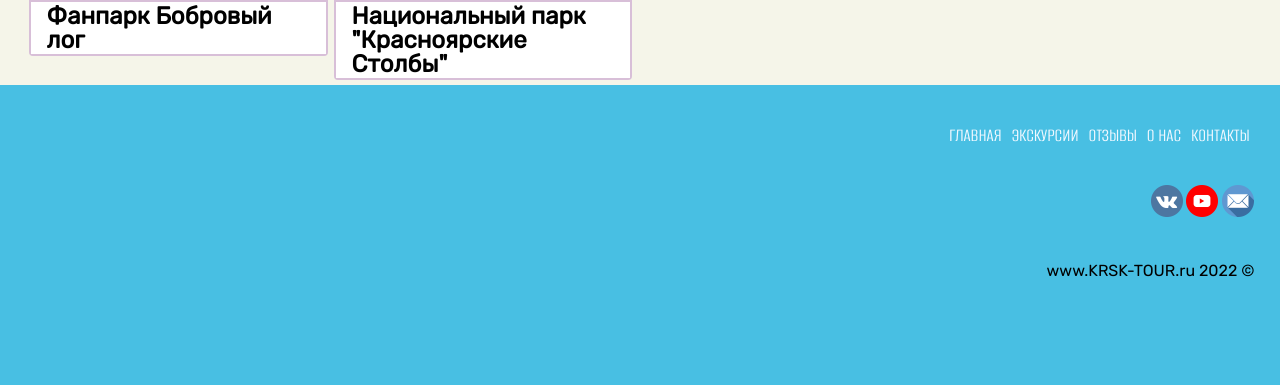
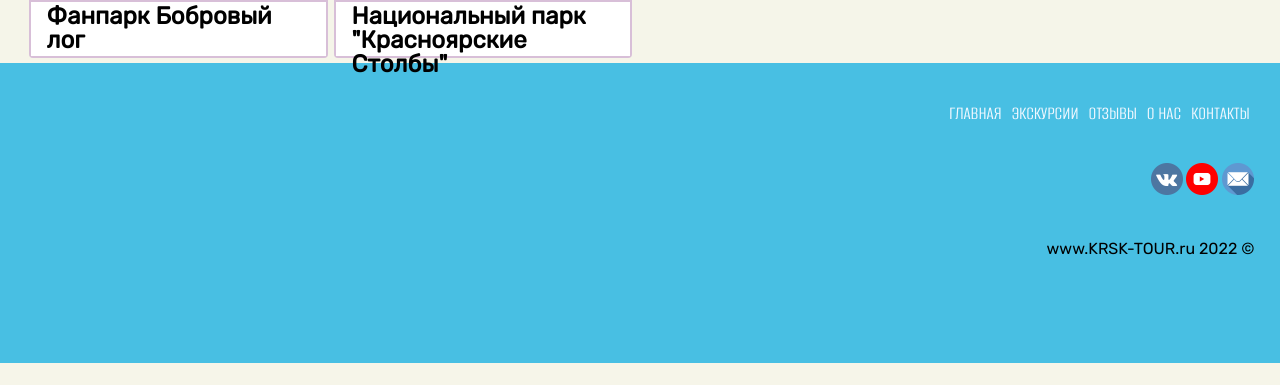
Before and after one commit to Dmitry-usn/sc2, a PHP site: page /places in a window 1280 px wide. Shown: the part 991-1376 px from the top of the page. After the commit the page ends 1354 px from the top, so only its background shows below. Run offline with PHP 8.4, Linux system fonts and the light colour scheme; data comes from the database, SQL or seed files in the repository; data that the repository does not hold is empty; style sheets or scripts are compiled from the project's sources.

Commit message:
-- add css:height for cards

```diff
--- a/css/places/_places-card.scss
+++ b/css/places/_places-card.scss
@@ -33,6 +33,7 @@
 .place-card__text-container {
     background-color: #fff;
     padding: 2px 16px;
+    height: 50px;
 }
 
 .place-card__header {
--- a/css/places/places.css
+++ b/css/places/places.css
@@ -72,6 +72,7 @@
 .place-card__text-container {
   background-color: #fff;
   padding: 2px 16px;
+  height: 50px;
 }
 
 .place-card__header {
--- a/css/styles.css
+++ b/css/styles.css
@@ -528,6 +528,7 @@ tr:nth-child(even) {
 .place-card__text-container {
   background-color: #fff;
   padding: 2px 16px;
+  height: 50px;
 }
 
 .place-card__header {
```
Also changed, not shown: 2 other files.
